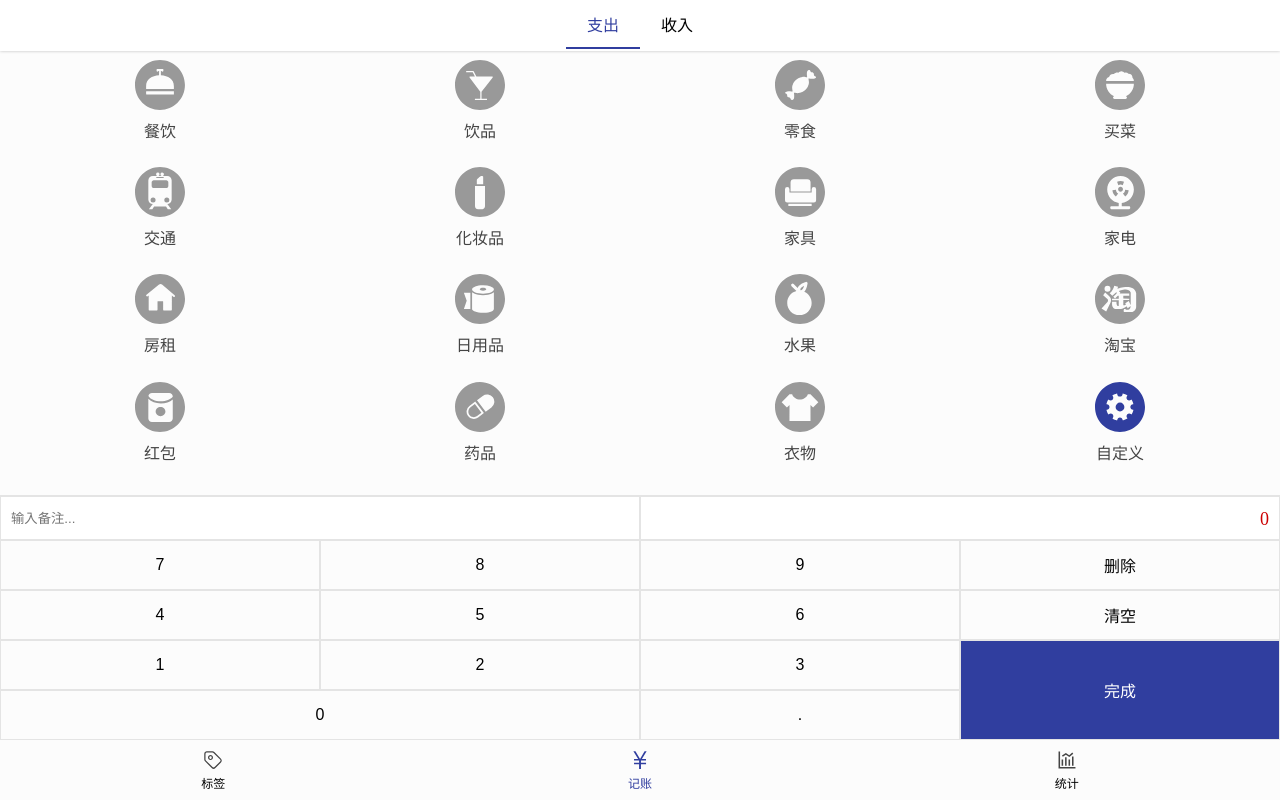
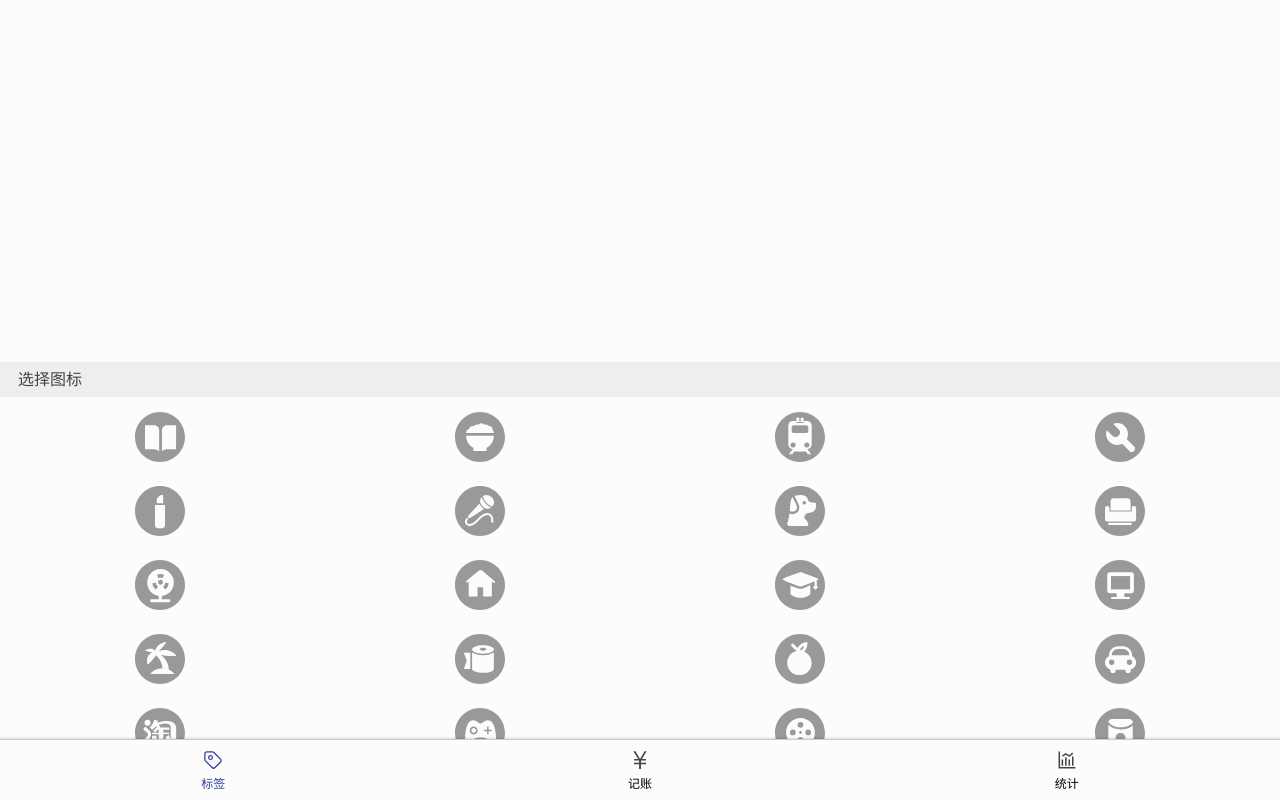
Before and after one commit to cy-wey/money-webApp, a React app: page /#/tags/13 in a window 1280 px wide. Before the commit this address led to /#/money. Built offline with nearby package versions, Linux system fonts and the light colour scheme; what vh-check would draw is missing.

Commit message:
tag 样式优化

```diff
--- a/src/components/Nav.tsx
+++ b/src/components/Nav.tsx
@@ -6,6 +6,7 @@
 const Wrapper = styled.nav`
   width: 100%;
   background: #FCFCFC;
+  border-top: 1px solid #ccc;
   box-shadow: 0 0 3px rgba(0, 0, 0, 0.25);
   line-height: 12px;
 
--- a/src/views/Money/NumberPadSection/Wrapper.tsx
+++ b/src/views/Money/NumberPadSection/Wrapper.tsx
@@ -3,7 +3,7 @@
 const Wrapper = styled.div`
   position: fixed;
   width: 100%;
-  bottom: 60px;
+  bottom: 62px;
   background: white;
   .title {
     display: flex;
--- a/src/views/Tag.tsx
+++ b/src/views/Tag.tsx
@@ -13,6 +13,7 @@
 }
 
 const TopBar = styled.div`
+  z-index: 5;
   position: fixed;
   width: 100%;
   display: flex;
@@ -23,6 +24,7 @@
   color: #313d9f;
   font-weight: 600;
   box-shadow: 0 0 3px rgba(0, 0, 0, 0.25);
+  background: white;
 
   > .title {
     margin-left: -140px;
@@ -36,12 +38,13 @@
 `
 
 const Content = styled.div`
+  background: white;
   position: fixed;
   width: 100%;
-  margin-top: 80px;
+  padding-top: 80px;
   display: flex;
   flex-direction: column;
-
+  padding-bottom: 16px;
   .icon {
     height: 50px;
     width: 50px;
@@ -66,6 +69,7 @@
 
 const SelectIcon = styled.div`
   margin-top: 190px;
+
   > .selectIcon {
     position: fixed;
     width: 100%;
@@ -149,10 +153,10 @@
   }
   const save = () => {
     // 新增类别
-    if(tag.id <= 0 ) {
+    if (tag.id <= 0) {
       addTag({name: tagName, icon: iconName, category: tag.category})
     }
-     navigate(-1);
+    navigate(-1);
   }
   type CategoryType = '-' | '+'
   const tagContent = (tag: { id: number, name: string, icon: string, category: CategoryType }) => (
@@ -197,7 +201,6 @@
           </ul>
         </TagsWrapper>
       </SelectIcon>
-
     </Layout>
   )
 }
```
